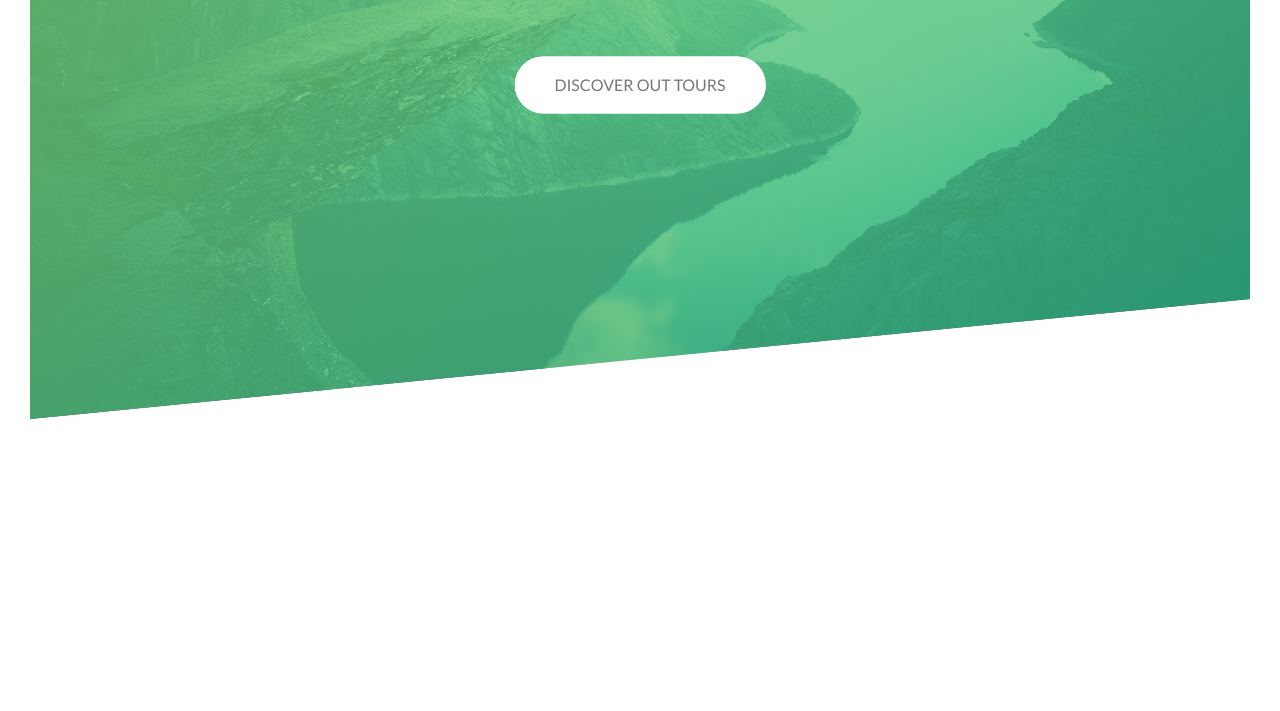
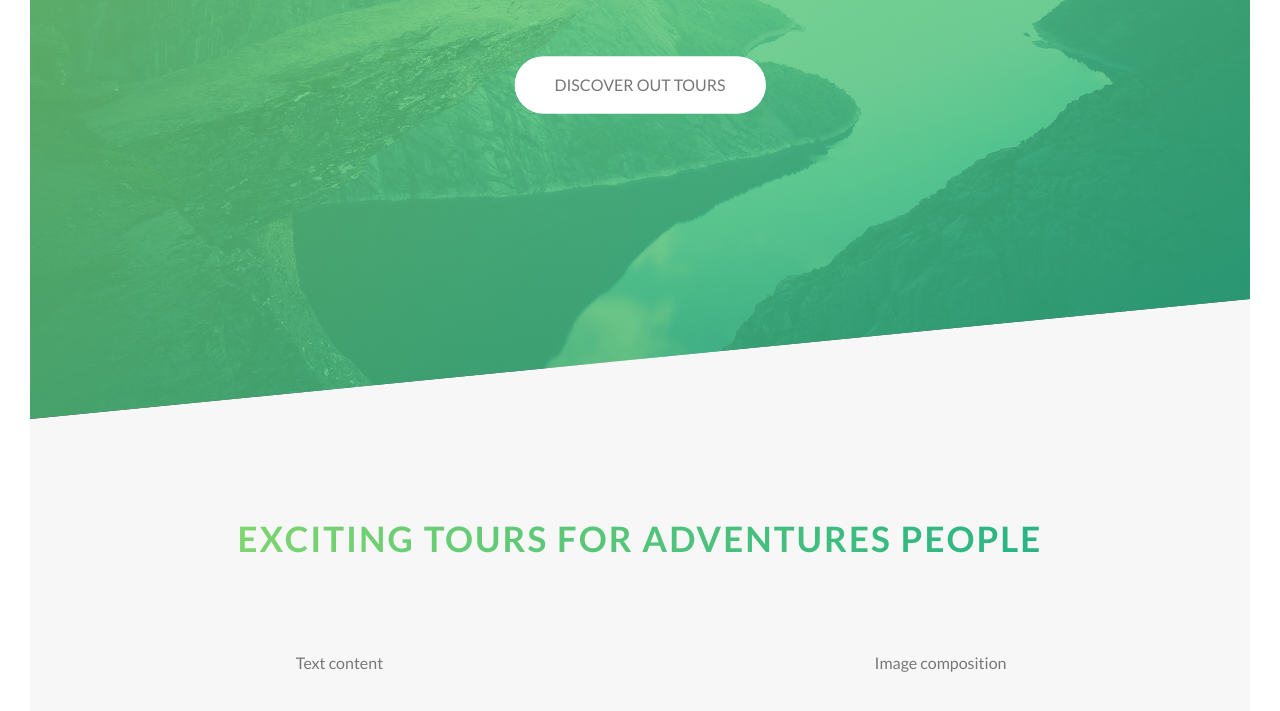
Before and after one commit to JuhaJara/Exercise_Natours, a website: page index.html in a window 1280 px wide. Shown: the part 331-1042 px from the top of the page. Before the commit the page ends 800 px from the top, so only its background shows below. Drawn offline with nearby package versions, Linux system fonts and the light colour scheme; files that its build step writes are made by us from their sources.

Commit message:
Init section about implementation

```diff
--- a/index.html
+++ b/index.html
@@ -30,6 +30,24 @@
             <a href="#" class="btn btn--white btn--animated">Discover out tours</a>
         </div>
     </header>
+    <main>
+        <section class="section-about">
+            <div class="u-center-text u-margin-bottom-8">
+                <h2 class="heading-secondary">
+                    Exciting tours for adventures people
+                </h2>
+            </div>
+
+            <div class="row">
+                <div class="col-1-of-2 u-center-text">
+                    Text content
+                </div>
+                <div class="col-1-of-2 u-center-text">
+                   Image composition
+                </div>
+            </div>
+        </section>
+    </main>
 </body>
 
 </html>
--- a/sass/abstract/_variables.scss
+++ b/sass/abstract/_variables.scss
@@ -2,6 +2,8 @@
 $color-primary: #55c57a;
 $color-primary-light: #7ed56f;
 $color-primary-dark: #28b485;
+
+$color-grey-light-1: #f7f7f7;
 
 $color-gray-dark: #777;
 $color-white: #fff;
@@ -10,4 +12,4 @@ $color-black: #000;
 // GRID
 $grid-width: 114rem;
 $gutter-vertical: 8rem;
-$gutter-horizontal: 6rem;
+$gutter-horizontal: 6.2rem;
--- a/sass/base/_typography.scss
+++ b/sass/base/_typography.scss
@@ -38,3 +38,21 @@ body {
         animation: moveInRight 2s ease-in-out;
     }
 }
+
+.heading-secondary {
+    font-size: 3.5rem;
+    text-transform: uppercase;
+    font-weight: 700;
+    display: inline-block;
+    background-image: linear-gradient(to right, $color-primary-light, $color-primary-dark);
+    -webkit-background-clip: text;
+    color: transparent;
+
+    letter-spacing: .2rem;
+    transition: all .2s;
+
+    &:hover {
+        transform: skewY(2deg) skewX(15deg) scale(1.1);
+        text-shadow: .5rem 1rem 2rem rgba($color-black, .2);
+    }
+}
--- a/sass/base/_utilities.scss
+++ b/sass/base/_utilities.scss
@@ -0,0 +1,3 @@
+.u-center-text { text-align: center;}
+
+.u-margin-bottom-8 { margin-bottom:  8rem; }
--- a/sass/layout/_grid.scss
+++ b/sass/layout/_grid.scss
@@ -1,6 +1,6 @@
 .row {
     max-width: $grid-width;
-    background-color: blue;
+    //background-color: blue;
     margin: 0 auto;
 
     &:not(:last-child) {
@@ -13,7 +13,7 @@
     // * includes ...
     // $ ends with...
     [class^="col-"] {
-        background-color: orangered;
+        //background-color: orangered;
         float: left;
 
         &:not(:last-child)
--- a/sass/pages/_pages.scss
+++ b/sass/pages/_pages.scss
@@ -0,0 +1,5 @@
+.section-about {
+    background-color: $color-grey-light-1;
+    padding: 25rem 0;
+    margin-top: -20vh;
+}
```
Also changed, not shown: grid_example.html (+19 -0 lines), sass/main.scss (line endings or trailing spaces).
